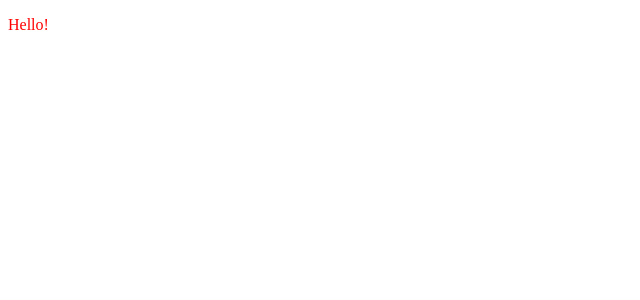
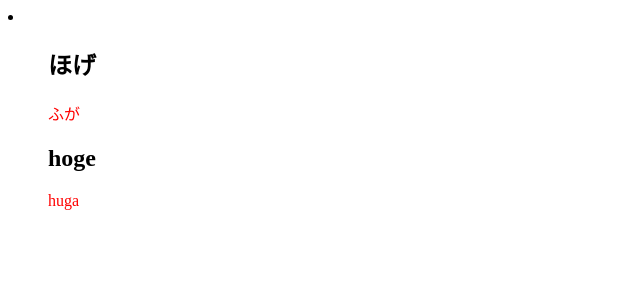
Before and after one commit to nakanokurenai/tagebuch, a Vue app: page / in a window 1280 px wide. Shown: the top 300 px of the page, without its empty margins (0-640 px from the left). Built offline with nearby package versions, Linux system fonts and the light colour scheme; the HTML template or start-up script is replaced by a standard one.

Commit message:
適当にやってみようと

```diff
--- a/package.json
+++ b/package.json
@@ -1,9 +1,10 @@
 {
   "name": "tagebuch",
   "scripts": {
-    "build": "webpack --mode production",
+    "build": "webpack",
+    "build:prod": "webpack --mode production",
     "clean": "find dist/* -not -name 'index.html' -not -name '.gitignore' | xargs rm -rf",
-    "deploy": "./deploy.sh"
+    "deploy": "npm run --silent build:prod && ./deploy.sh"
   },
   "devDependencies": {
     "@babel/core": "^7.0.0-beta.46",
--- a/src/App.vue
+++ b/src/App.vue
@@ -1,8 +1,33 @@
 <template>
-  <p>Hello!</p>
+  <div>
+    <li>
+      <ul v-for="post in posts" :key="post.id">
+        <section>
+          <h1>{{post.title}}</h1>
+          <p>{{post.body}}</p>
+        </section>
+      </ul>
+    </li>
+  </div>
 </template>
 
 <script>
+export default {
+  data: () => ({
+    posts: [
+      {
+        'id': 1,
+        'title': 'ほげ',
+        'body': 'ふが'
+      },
+      {
+        id: 2,
+        title: 'hoge',
+        body: 'huga'
+      }
+    ]
+  })
+}
 </script>
 
 <style scoped>
```
